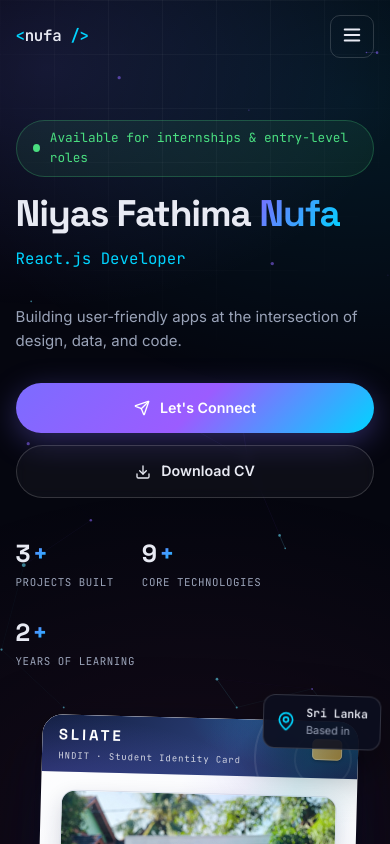
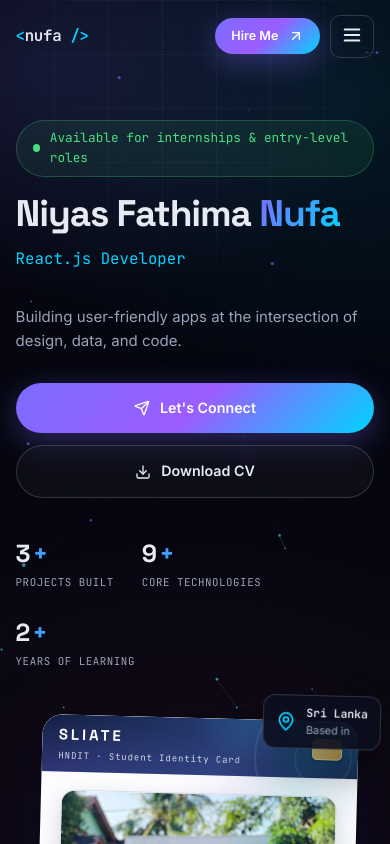
Before and after one commit to Nufa13/Portfolio-, a React (Vite) app: page / in a window 390 px wide. Shown: the top 844 px of the page. Built offline with nearby package versions, Linux system fonts and the light colour scheme; the HTML template or start-up script is replaced by a standard one.

Commit message:
Show Hire Me button on mobile navbar

```diff
--- a/src/index.css
+++ b/src/index.css
@@ -1260,7 +1260,14 @@ section {
   .skills-wrap { grid-template-columns: 1fr; }
   .projects-grid { grid-template-columns: 1fr; }
   .contact-grid { grid-template-columns: 1fr; }
-  .nav-links, .nav-cta { display: none; }
+  .nav-links { display: none; }
+  .nav-cta {
+    display: inline-flex;
+    margin-left: auto;
+    margin-right: 10px;
+    padding: 8px 16px;
+    font-size: 0.84rem;
+  }
   .hamburger { display: block; }
 }
 
```
